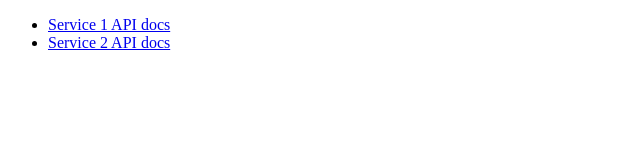
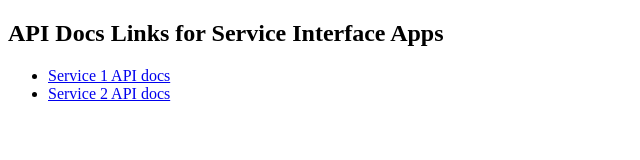
Before and after one commit to gaurao29/open-api-template, a plain HTML site: page docs/index.html in a window 1280 px wide. Shown: the whole page, without its empty margins (0-640 px from the left). Drawn offline with Linux system fonts and the light colour scheme.

Commit message:
added docs

```diff
--- a/docs/index.html
+++ b/docs/index.html
@@ -3,10 +3,12 @@
 <html lang="en">
   <head>
     <meta charset="UTF-8">
-    <title>Swagger UI</title>
+    <title>API Docs Links for Service Interface Apps</title>
   </head>
-
   <body>
+    <h2>
+      API Docs Links for Service Interface Apps
+    </h2>
     <ul>
       <li>
         <a href="specs/service_one/index.html" target="_blank">Service 1 API docs</a>
```
